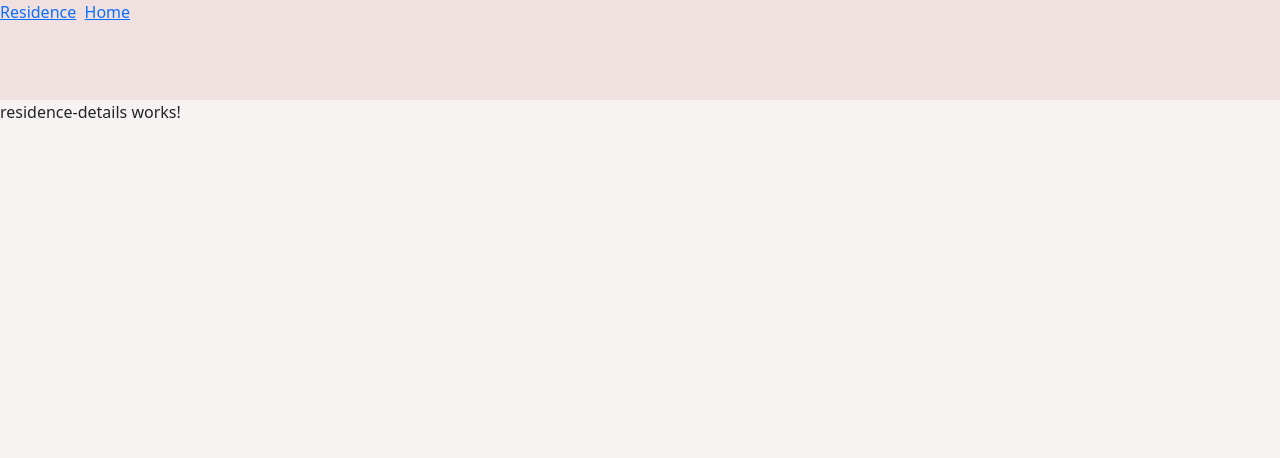
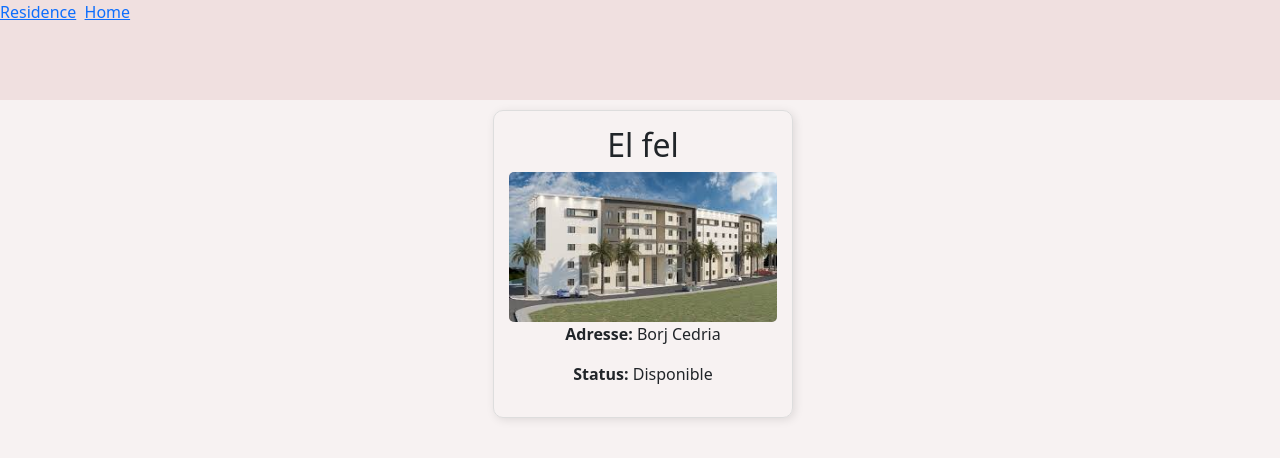
Before and after one commit to yassine-trabelsi/projetAngular, an Angular app: page /details/1 in a window 1280 px wide. Shown: the top 458 px of the page. Built offline with nearby package versions, Linux system fonts and the light colour scheme.

Commit message:
afficher les détails de la résidence

```diff
--- a/src/app/residences/residence-details/residence-details.component.css
+++ b/src/app/residences/residence-details/residence-details.component.css
@@ -0,0 +1,55 @@
+.residence-card {
+    border: 1px solid #ddd;
+    padding: 15px;
+    margin: 10px;
+    border-radius: 10px;
+    box-shadow: 2px 2px 10px rgba(0, 0, 0, 0.1);
+    text-align: center;
+    max-width: 300px;
+  }
+
+  .residence-image {
+    width: 100%;
+    height: 150px;
+    object-fit: cover;
+    border-radius: 5px;
+  }
+
+  button {
+    margin-top: 10px;
+    padding: 8px 12px;
+    border: none;
+    background-color: #007bff;
+    color: white;
+    cursor: pointer;
+    border-radius: 5px;
+  }
+
+  button:hover {
+    background-color: #0056b3;
+  }
+
+  /* Style du bouton Like */
+  .liked {
+    color: red;
+  }
+
+  /* Icône du bouton Like */
+  button i {
+    margin-right: 5px;
+  }
+
+  .status-available {
+    color: green;
+    font-weight: bold;
+  }
+
+  .status-sold {
+    color: red;
+    font-weight: bold;
+  }
+
+  .status-construction {
+    color: orange;
+    font-weight: bold;
+  }
--- a/src/app/residences/residence-details/residence-details.component.html
+++ b/src/app/residences/residence-details/residence-details.component.html
@@ -1 +1,14 @@
-<p>residence-details works!</p>
+<div class="container d-flex justify-content-center align-items-center">
+<div class="row">
+<div *ngIf="residence; else notFound" class="residence-card">
+    <h2>{{ residence.name }}</h2>
+    <img [src]="residence.image" alt="{{ residence.name }}" class="residence-image" />
+    <p><strong>Adresse:</strong> {{ residence.address }}</p>
+    <p><strong>Status:</strong> {{ residence.status }}</p>
+  </div>
+
+  <ng-template #notFound>
+    <p>Résidence non trouvée.</p>
+  </ng-template>
+  </div>
+</div>
--- a/src/app/residences/residence-details/residence-details.component.ts
+++ b/src/app/residences/residence-details/residence-details.component.ts
@@ -1,5 +1,6 @@
 import { Component, OnInit } from '@angular/core';
 import {ActivatedRoute} from '@angular/router';
+import { Residence } from 'src/core/models/Residence';
 
 @Component({
   selector: 'app-residence-details',
@@ -8,13 +9,21 @@ import {ActivatedRoute} from '@angular/router';
 })
 export class ResidenceDetailsComponent implements OnInit {
   id!: number;
+  residence!: Residence | undefined;
+    listResidences: Residence[] = [
+      { id: 1, name: "El fel", address: "Borj Cedria", image: "../../assets/img/1.jpg", status: "Disponible" },
+      { id: 2, name: "El yasmine", address: "Ezzahra", image: "../../assets/img/2.jpg", status: "Disponible" },
+      { id: 3, name: "El Arij", address: "Rades", image: "../../assets/img/3.jpg", status: "Vendu" },
+      { id: 4, name: "El Anber", address: "inconnu", image: "../../assets/img/4.jpg", status: "En Construction" }
+    ];
   constructor(private ar: ActivatedRoute) {}
 
   ngOnInit() {
     //this.id = this.ar.snapshot.params['id'];
     //console.log(this.id);
     this.ar.params.subscribe(params => {
-      this.id = params['id'];
+      this.id = +params['id']; // Conversion en nombre
+      this.residence = this.listResidences.find(res => res.id === this.id);
       console.log(this.id);
     });
     }
```
